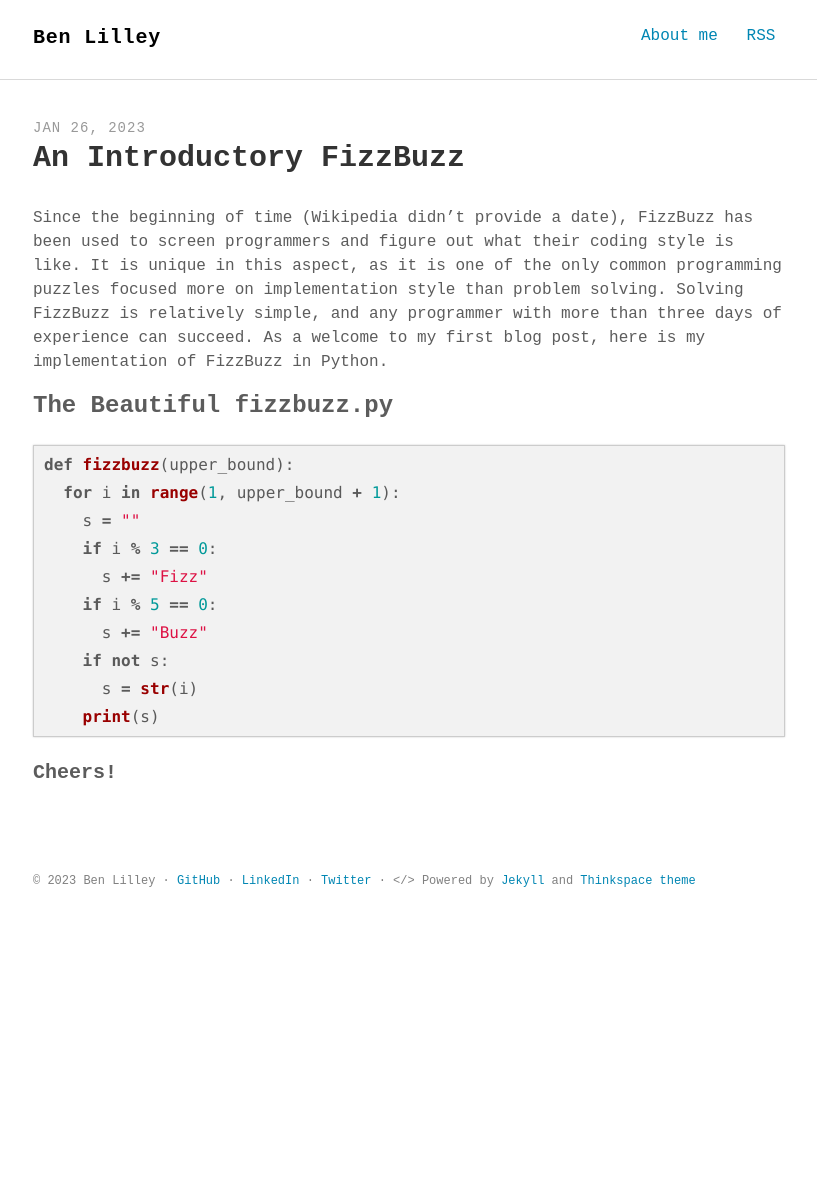
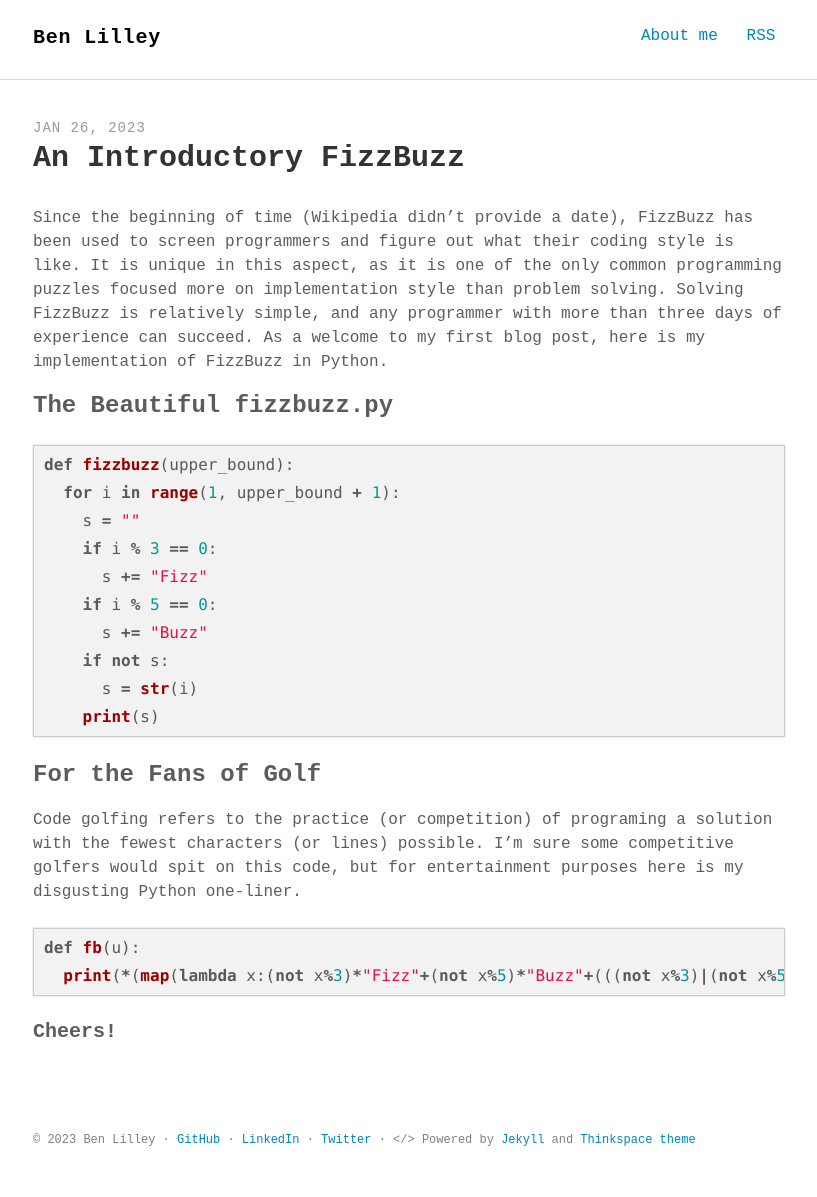
Before and after one commit to bunceandbean/bunceandbean.github.io, a Jekyll site: the page built from docs/_posts/2023-01-26-an-introductory-fizzbuzz.md, in a window 1280 px wide. Shown: the whole page, without its empty margins (231-1048 px from the left). Built offline with Jekyll 4.4.1, drawn with Linux system fonts in a browser that asks for light colours; some web fonts are replaced; before the commit the page ends 938 px from its top, so only the background shows below that.

Commit message:
FizzBuzz Golf

````diff
--- a/docs/_posts/2023-01-26-an-introductory-fizzbuzz.md
+++ b/docs/_posts/2023-01-26-an-introductory-fizzbuzz.md
@@ -22,5 +22,12 @@ def fizzbuzz(upper_bound):
       s = str(i)
     print(s)
 ```
+### For the Fans of Golf
 
+Code golfing refers to the practice (or competition) of programing a solution with the fewest characters (or lines) possible. I'm sure some competitive golfers would spit on this code, but for entertainment purposes here is my disgusting Python one-liner.
+
+```python
+def fb(u):
+  print(*(map(lambda x:(not x%3)*"Fizz"+(not x%5)*"Buzz"+(((not x%3)|(not x%5))^1)*f"{x}",range(1,u+1))))
+```
 #### Cheers!
````
